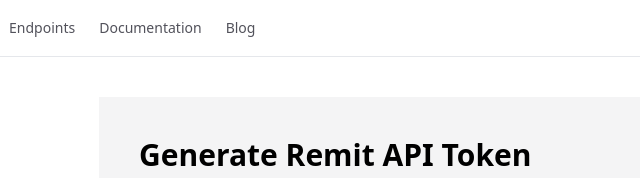
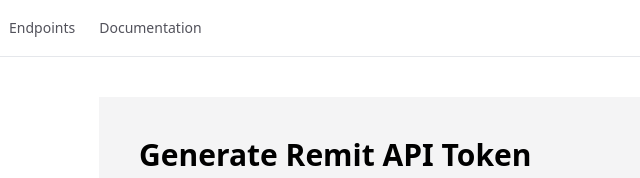
Before and after one commit to priyangsubanerjee/remit, a website: page public/index.html in a window 1280 px wide. Shown: the top 178 px of the page, 266-906 px from the left. Drawn offline with nearby package versions, Linux system fonts and the light colour scheme.

Commit message:
remit api

```diff
--- a/public/index.html
+++ b/public/index.html
@@ -29,7 +29,6 @@
         <li>About</li>
         <li>Endpoints</li>
         <li>Documentation</li>
-        <li>Blog</li>
       </ul>
     </nav>
     <div class="flex items-start justify-center mt-10 px-5 lg:px-10 w-full">
```
